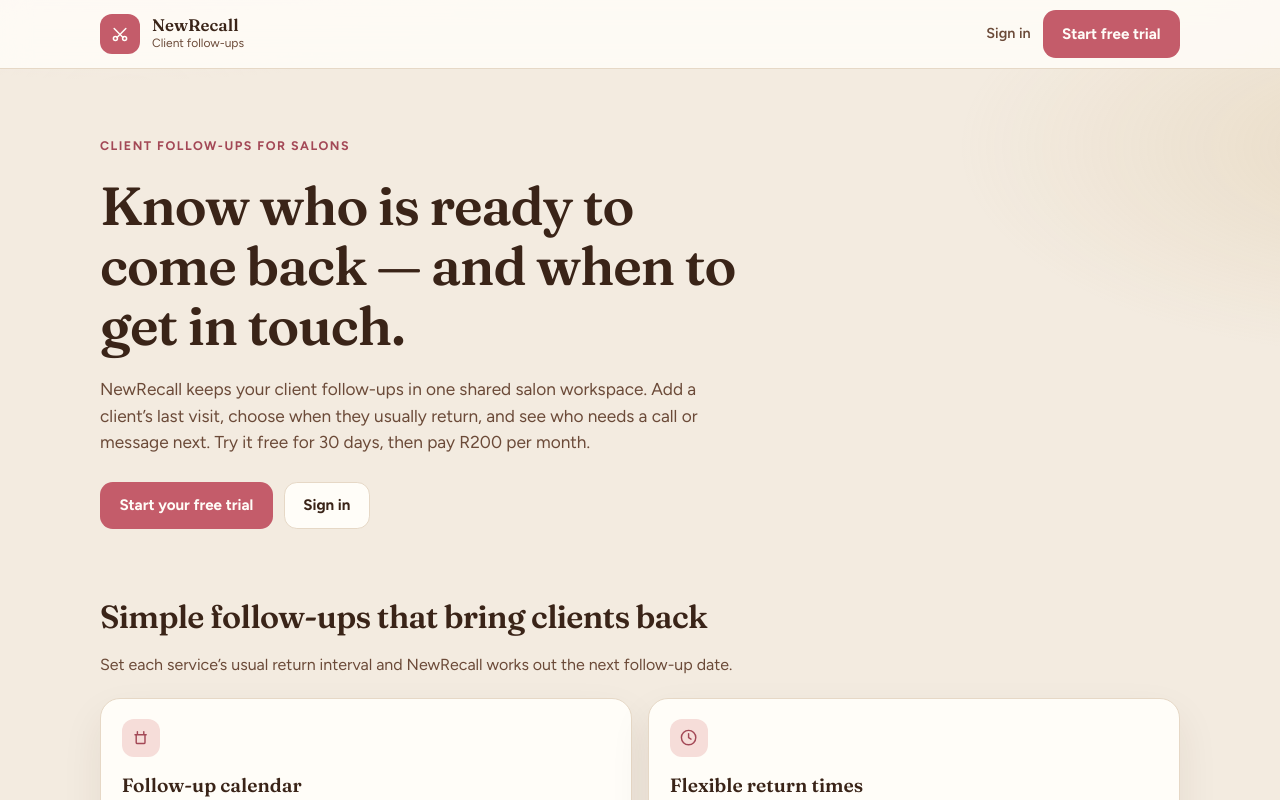
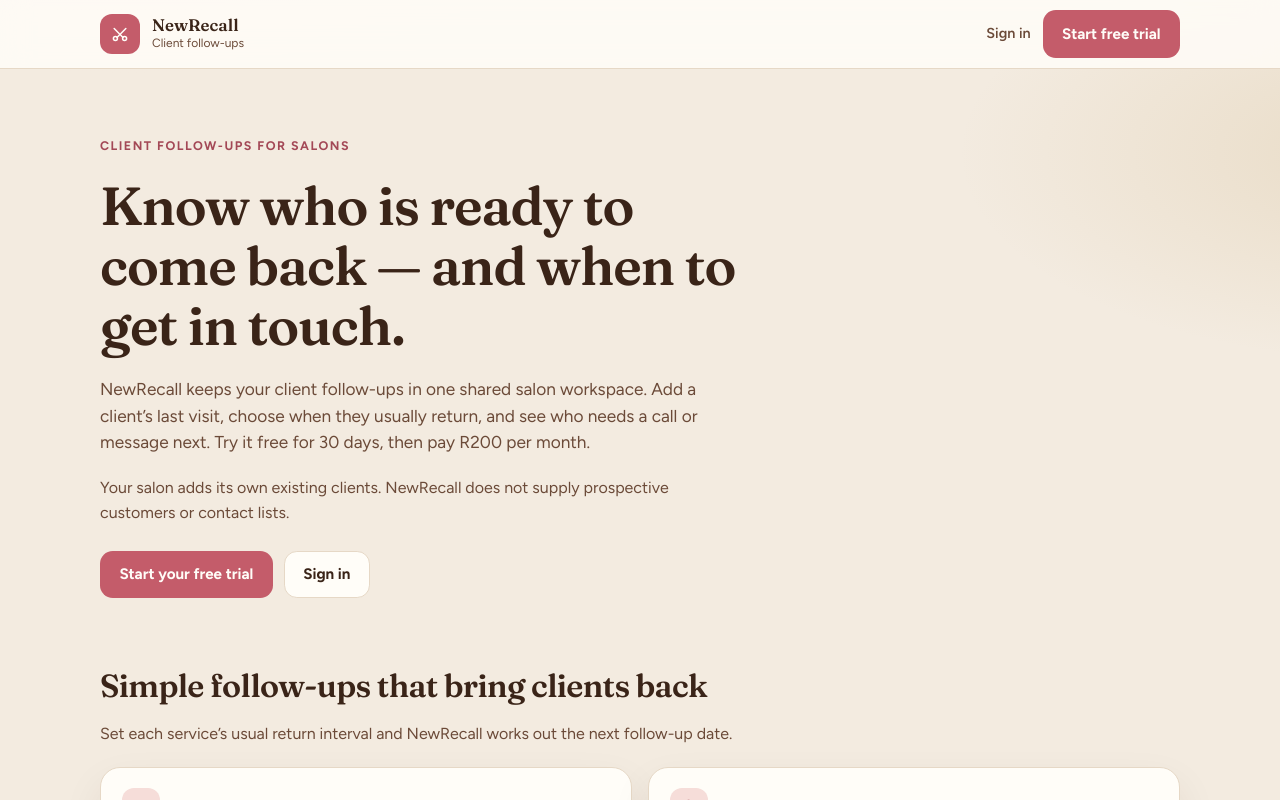
Before and after one commit to vhugalabudeli/newrecall-salon, a React (Vite) app: page / in a window 1280 px wide. Shown: the top 800 px of the page. Built offline with nearby package versions, Linux system fonts and the light colour scheme; no server answers.

Commit message:
Clarify that salons supply their own clients

```diff
--- a/scripts/check-copy.mjs
+++ b/scripts/check-copy.mjs
@@ -4,7 +4,7 @@
   ['index.html', ['Salon CRM', 'open the book', 'due to lapse']],
   ['src/components/LandingBrand.tsx', ['Salon CRM']],
   ['src/components/LandingFooter.tsx', ['Salon CRM', 'vhugalabudeli@gmail.com']],
-  ['src/pages/Landing.tsx', ['Salon CRM', 'open the book', 'Lifespan', 'Recall SMS', 'walkthrough request']],
+  ['src/pages/Landing.tsx', ['Salon CRM', 'open the book', 'Lifespan', 'Recall SMS', 'walkthrough request', 'lead generation']],
   ['src/pages/Register.tsx', ['share the same book']],
   ['src/pages/Login.tsx', ['salon book']],
   ['src/pages/Dashboard.tsx', ['Upcoming recalls']],
--- a/src/pages/Landing.tsx
+++ b/src/pages/Landing.tsx
@@ -30,6 +30,10 @@
               Add a client’s last visit, choose when they usually return, and see who
               needs a call or message next. Try it free for 30 days, then pay R200 per
               month.
+            </p>
+            <p className="muted">
+              Your salon adds its own existing clients. NewRecall does not supply
+              prospective customers or contact lists.
             </p>
             <div className="cta-row">
               {ready && user ? (
--- a/src/pages/Pricing.tsx
+++ b/src/pages/Pricing.tsx
@@ -22,7 +22,8 @@
       <p>
         One salon workspace with your client list, follow-up calendar, services,
         notes, alerts, backups, and staff access. Invited staff share the owner’s
-        subscription and do not pay separately.
+        subscription and do not pay separately. NewRecall provides the software;
+        each salon adds and manages its own existing clients.
       </p>
 
       <h2>Cancel</h2>
--- a/src/pages/Terms.tsx
+++ b/src/pages/Terms.tsx
@@ -16,7 +16,8 @@
       <p>
         NewRecall helps salons keep client details, plan follow-ups, and contact
         clients when they may be ready to return. Salon data is stored online so
-        invited team members can share one workspace. An internet connection is required.
+        invited team members can share one workspace. NewRecall does not source or
+        provide prospective customers or contact lists. An internet connection is required.
       </p>
 
       <h2>Accounts</h2>
```
